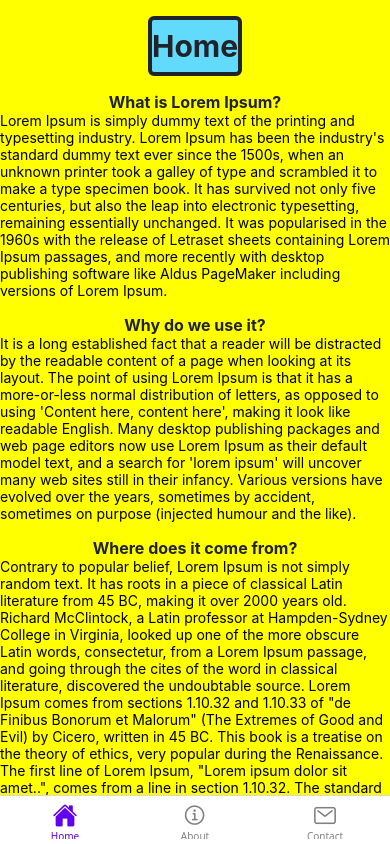
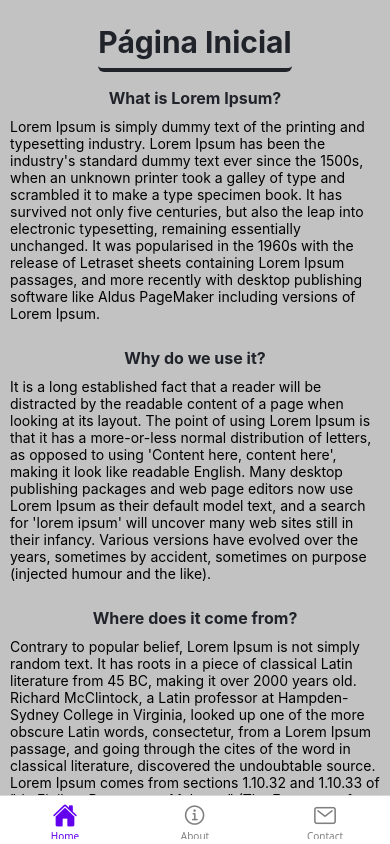
Before and after one commit to LucasPires192/materia-mobile-3, a React Native app in the folder aula01/: screen /Home in a window 390 px wide. Built offline with nearby package versions, Linux system fonts and the light colour scheme.

Commit message:
chore: mudanca de layout

```diff
--- a/aula01/pages/Home.js
+++ b/aula01/pages/Home.js
@@ -4,7 +4,7 @@ const Home = () => {
     return (
         <ScrollView style={styles.container}>
             <View style={styles.content}>
-                <Text style={styles.title}>Home</Text>
+                <Text style={styles.title}>Página Inicial</Text>
                  <Image
                     source={require('../img/etec.jpeg')}
                     style={styles.etec}
@@ -31,7 +31,7 @@ const Home = () => {
 const styles = StyleSheet.create({
     container: {
         flex: 1,
-        backgroundColor: '#ffff00',
+        backgroundColor: '#c2c2c2ff',
     },
     content: {
         flex: 1,
@@ -40,10 +40,9 @@ const styles = StyleSheet.create({
     title: {
         marginTop: 16,
         paddingVertical: 8,
-        borderWidth: 4,
+        borderBottomWidth: 4,
         borderColor: '#20232a',
         borderRadius: 6,
-        backgroundColor: '#61dafb',
         color: '#20232a',
         textAlign: 'center',
         fontSize: 30,
@@ -56,6 +55,9 @@ const styles = StyleSheet.create({
         fontSize: 16,
         fontWeight: 'bold',
     },
+    describe: {
+        padding: 10,
+    },
     etec: {
         width: '300',
         height: '300',
```
